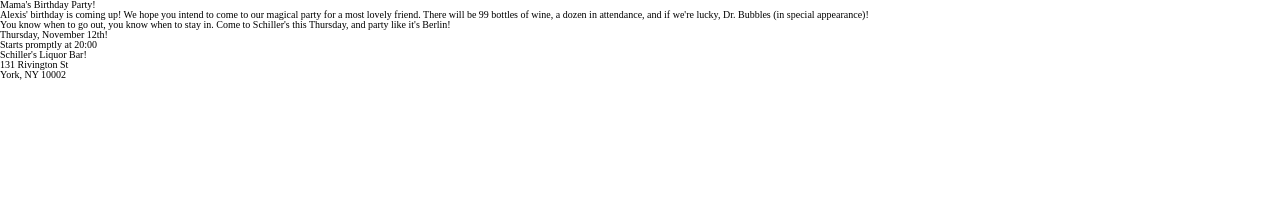
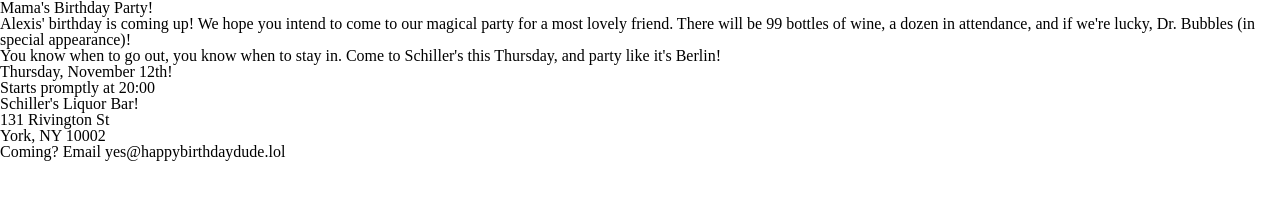
Before and after one commit to ajms072799/happy-birthday-project, a website: page index.html in a window 1280 px wide. Drawn offline with Linux system fonts and the light colour scheme.

Commit message:
docs: ✏️ updating the html font to default

```diff
--- a/css/reset.css
+++ b/css/reset.css
@@ -22,9 +22,6 @@
 	font: inherit;
 	vertical-align: baseline;
 }
-html {
-    font-size: 62.5%;
-}
 /* HTML5 display-role reset for older browsers */
 article, aside, details, figcaption, figure,
 footer, header, hgroup, menu, nav, section {
--- a/index.html
+++ b/index.html
@@ -23,6 +23,7 @@
             <address>Schiller's Liquor Bar!</address>
             <address>131 Rivington St</address>
             <address>York, NY 10002</address>
+            <p>Coming? Email <email>yes@happybirthdaydude.lol</email></p>
         </section>
         <section class="footer">
 
```
Also changed, not shown: dist/css/main.css.
